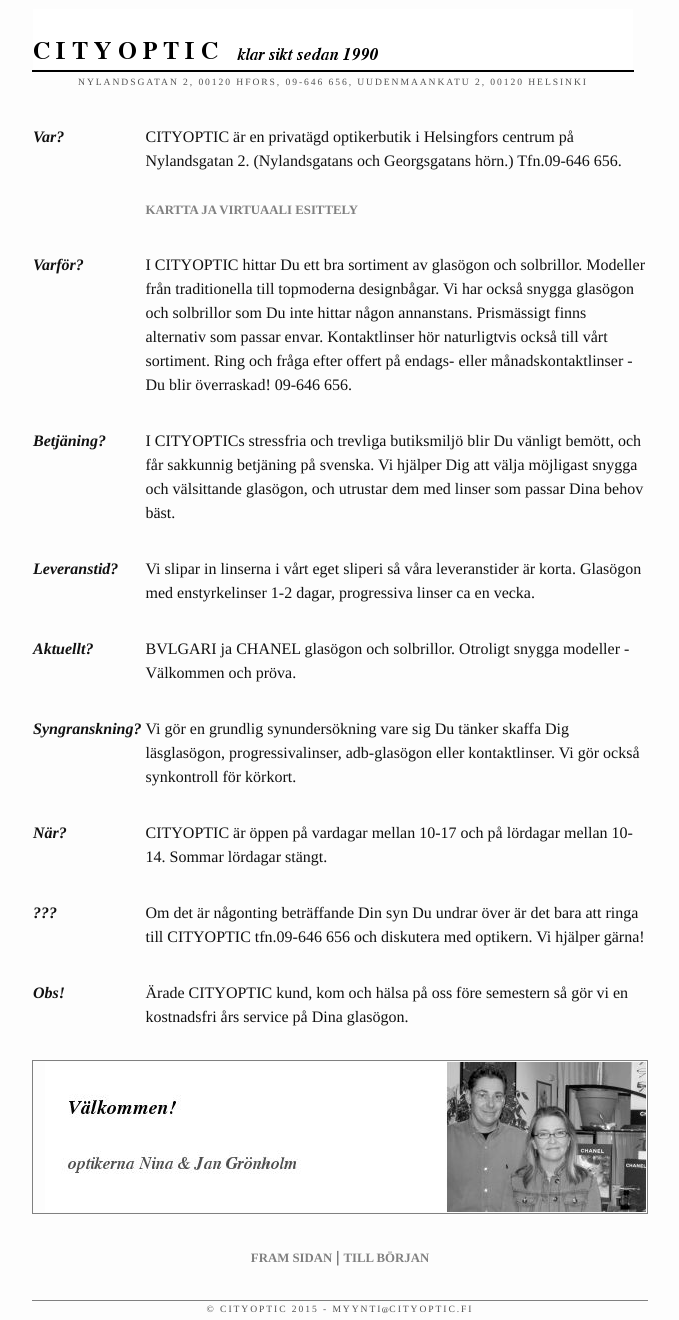
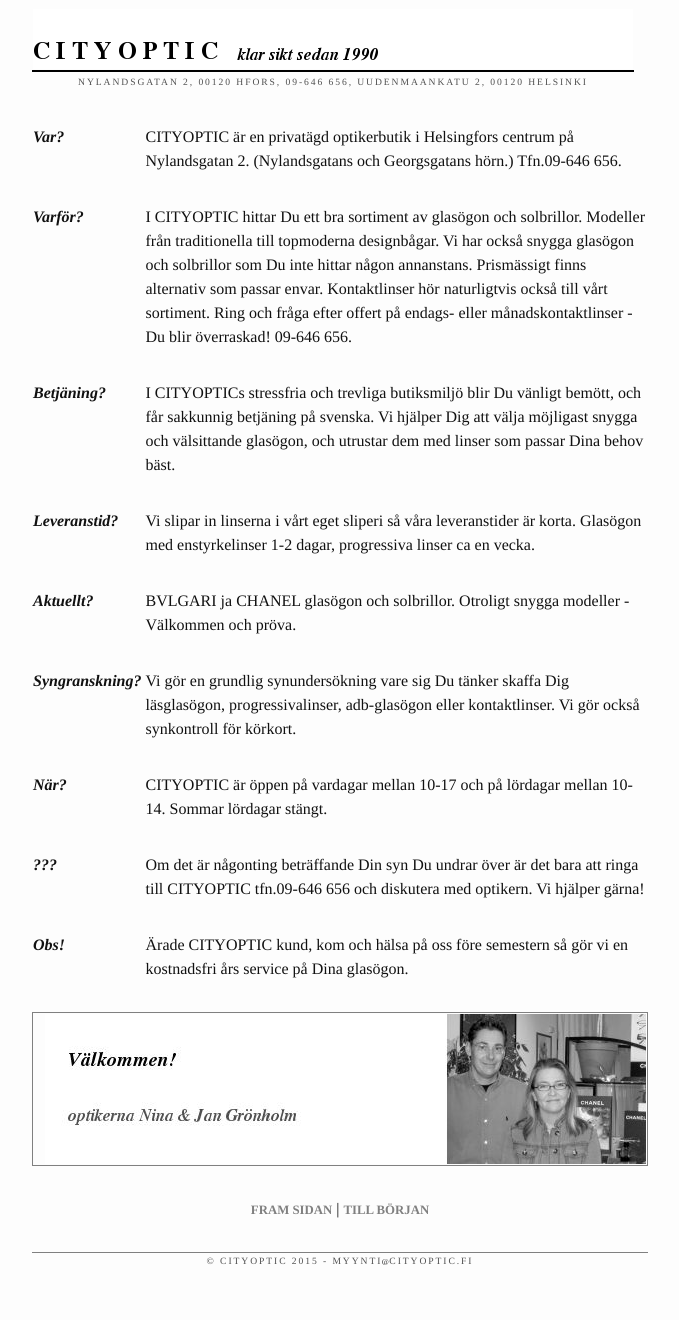
Before and after one commit to jraanamo/cityoptic-website, a Jekyll site: the page built from info.html, in a window 1280 px wide, cut to the strip 114-1434 px from the top of the page. Shown: the whole strip, without its empty margins (30-709 px from the left). Built offline with Jekyll 4.4.1, drawn with Linux system fonts in a browser that asks for light colours; after the commit the page ends 1386 px from its top, so only the background shows below that.

Commit message:
removed virtual presentation stuff

```diff
--- a/info.html
+++ b/info.html
@@ -28,8 +28,6 @@ layout: default
 CITYOPTIC är en privatägd optikerbutik i Helsingfors centrum
 	på Nylandsgatan 2. (Nylandsgatans och Georgsgatans
 	hörn.) Tfn.09-646 656.
-	<br/><br/>
-<a href="virtualpresentation.html?iframe=true&width=600&height=400" rel="prettyPhoto[iframes]" title="CityOptic <a href='http://www.cityshops.fi/optikkoliike/#/optikkoliike/helsinki_city_optic/'>City Shops</a> palvelussa">Kartta ja virtuaali esittely</a>
     </td>
   </tr>
   <tr><td>&nbsp;</td></tr>
--- a/palvelut.html
+++ b/palvelut.html
@@ -29,7 +29,6 @@ layout: default
 	optikkoliike. Osoite; Uudenmaankatu 2, 00120
 	Helsinki. Dianapuiston kupeessa. p.09-646 656
 	<br/><br/>
-<a href="virtualpresentation.html?iframe=true&width=600&height=400" rel="prettyPhoto[iframes]" title="CityOptic <a href='http://www.cityshops.fi/optikkoliike/#/optikkoliike/helsinki_city_optic/'>City Shops</a> palvelussa">Kartta ja virtuaali esittely</a>
     </td>
   </tr>
   <tr><td>&nbsp;</td></tr>
```
